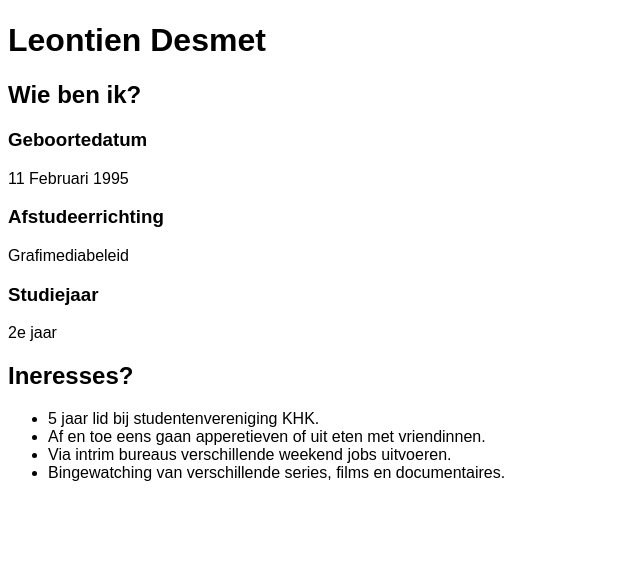
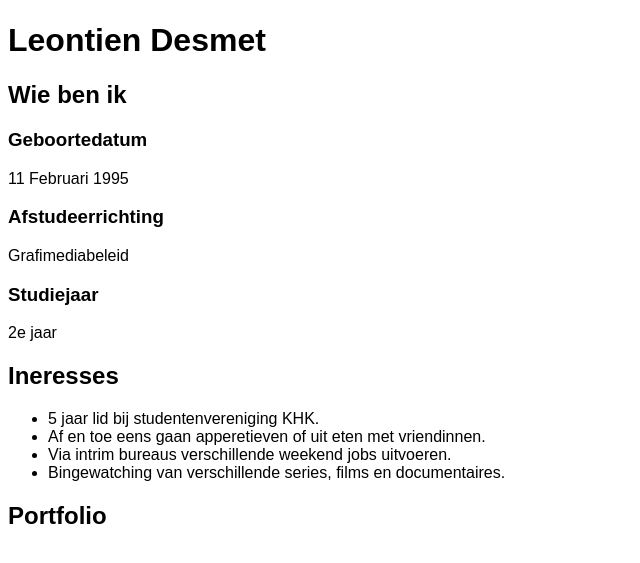
Before and after one commit to leondesm/1718-nmd1, a plain HTML site: page index.html in a window 1280 px wide. Shown: the part 61-624 px from the top of the page, without its empty margins (0-640 px from the left). Drawn offline with Linux system fonts and the light colour scheme.

Commit message:
index.html

```diff
--- a/index.html
+++ b/index.html
@@ -16,20 +16,21 @@
         <h1>Leontien Desmet</h1>
     </div>
    <div class="tekst">
-    <h2>Wie ben ik?</h2>
+    <h2>Wie ben ik</h2>
         <h3>Geboortedatum</h3>
             <p>11 Februari 1995</p>
         <h3>Afstudeerrichting</h3>
             <p>Grafimediabeleid </p>
         <h3>Studiejaar</h3>
             <p>2e jaar</p>
-    <h2>Ineresses?</h2>
+    <h2>Ineresses</h2>
     <ul>
         <li>5 jaar lid bij studentenvereniging KHK.</li>
         <li>Af en toe eens gaan apperetieven of uit eten met vriendinnen.</li>
         <li>Via intrim bureaus verschillende weekend jobs uitvoeren.</li>
         <li>Bingewatching van verschillende series, films en documentaires.</li>
     </ul>
+    <h2>Portfolio</h2>
     </div>
     </div>
 </body>
```
